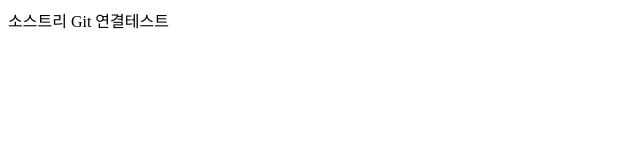
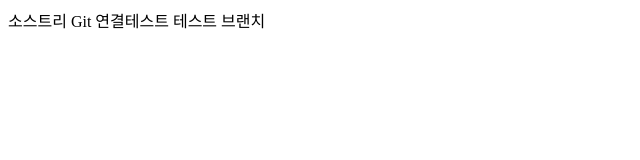
Before and after one commit to Derek-Junggu/AngularStudy, a plain HTML site: page index.html in a window 1280 px wide. Shown: the whole page, without its empty margins (0-640 px from the left). Drawn offline with Linux system fonts and the light colour scheme.

Commit message:
테스트 브랜치

```diff
--- a/index.html
+++ b/index.html
@@ -1,3 +1,4 @@
 <html>
 소스트리 Git 연결테스트
+테스트 브랜치
 </html>
```
